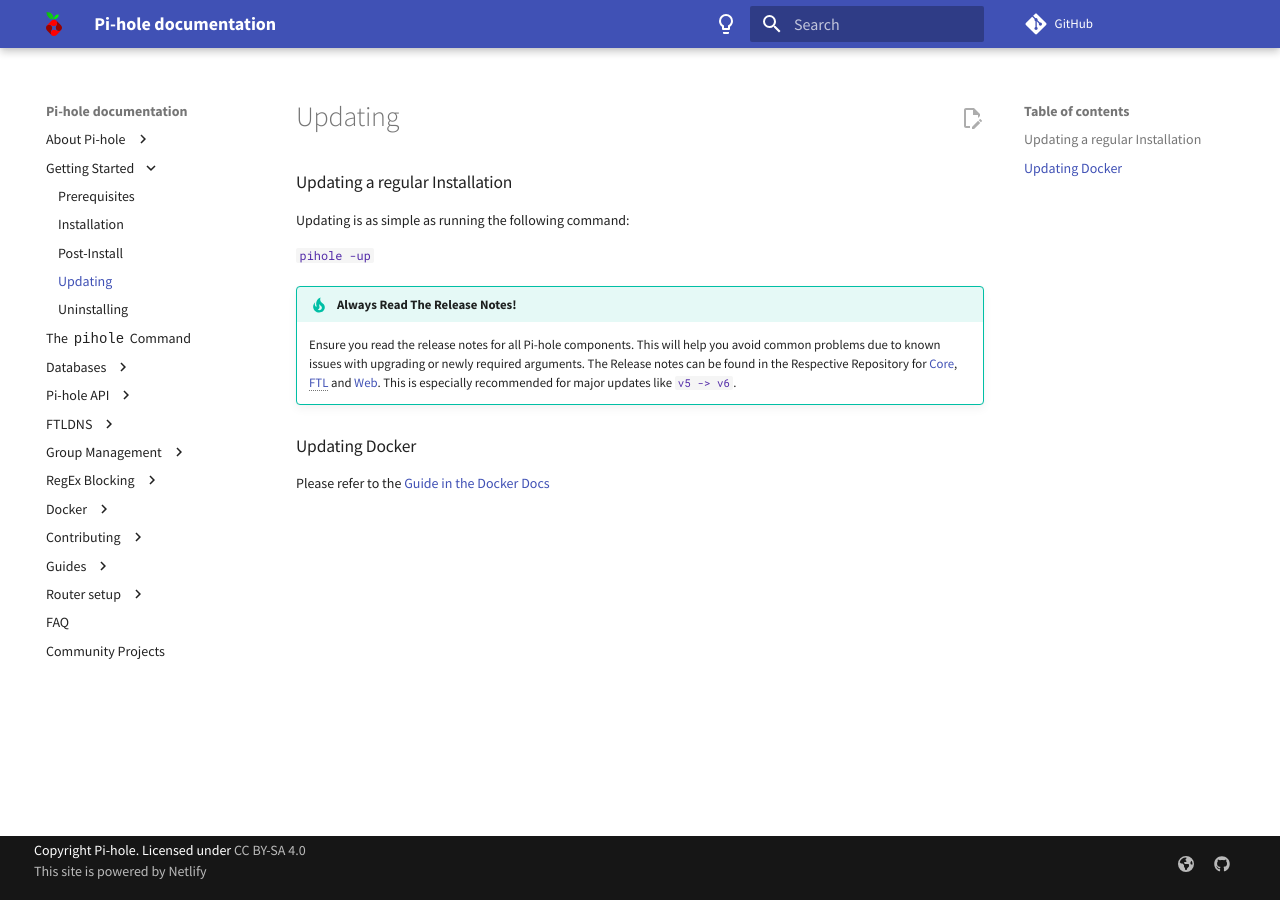
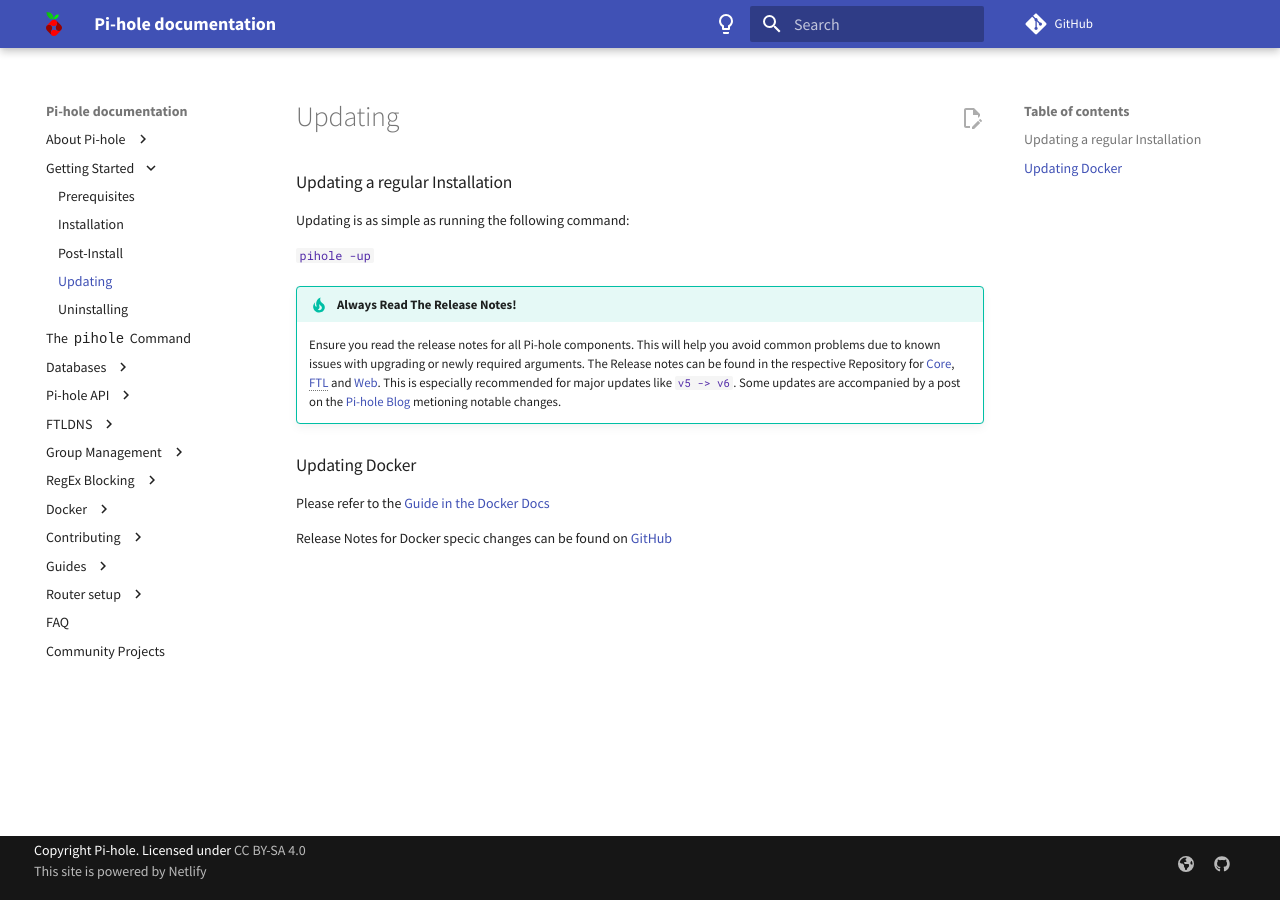
Before and after one commit to pi-hole/docs, an MkDocs documentation site: the page built from docs/main/update.md, in a window 1280 px wide. Built offline with MkDocs 1.6.1 and Material for MkDocs 9.7.7, drawn with Linux system fonts in a browser that asks for light colours; comment, search, counter and statistics services are not loaded.

Commit message:
Add link to docker releases and the blog
Signed-off-by: darkexplosiveqwx <the.qwx.channel@gmail.com>

```diff
--- a/docs/main/update.md
+++ b/docs/main/update.md
@@ -5,9 +5,10 @@
 `pihole -up`
 
 !!! tip "Always Read The Release Notes!"
-    Ensure you read the release notes for all Pi-hole components. This will help you avoid common problems due to known issues with upgrading or newly required arguments. The Release notes can be found in the Respective Repository for [Core](https://github.com/pi-hole/pi-hole/releases), [FTL](https://github.com/pi-hole/FTL/releases) and [Web](https://github.com/pi-hole/web/releases). This is especially recommended for major updates like `v5 -> v6`.
-
+    Ensure you read the release notes for all Pi-hole components. This will help you avoid common problems due to known issues with upgrading or newly required arguments. The Release notes can be found in the respective Repository for [Core](https://github.com/pi-hole/pi-hole/releases), [FTL](https://github.com/pi-hole/FTL/releases) and [Web](https://github.com/pi-hole/web/releases). This is especially recommended for major updates like `v5 -> v6`. Some updates are accompanied by a post on the [Pi-hole Blog](https://pi-hole.net/landing/blog/) metioning notable changes.
 
 ### Updating Docker
 
 Please refer to the [Guide in the Docker Docs](../docker/upgrading/index.md)
+
+Release Notes for Docker specic changes can be found on [GitHub](https://github.com/docker-pi-hole/web/releases)
```
Also changed, not shown: docs/docker/upgrading/index.md (+1 -1 lines).
